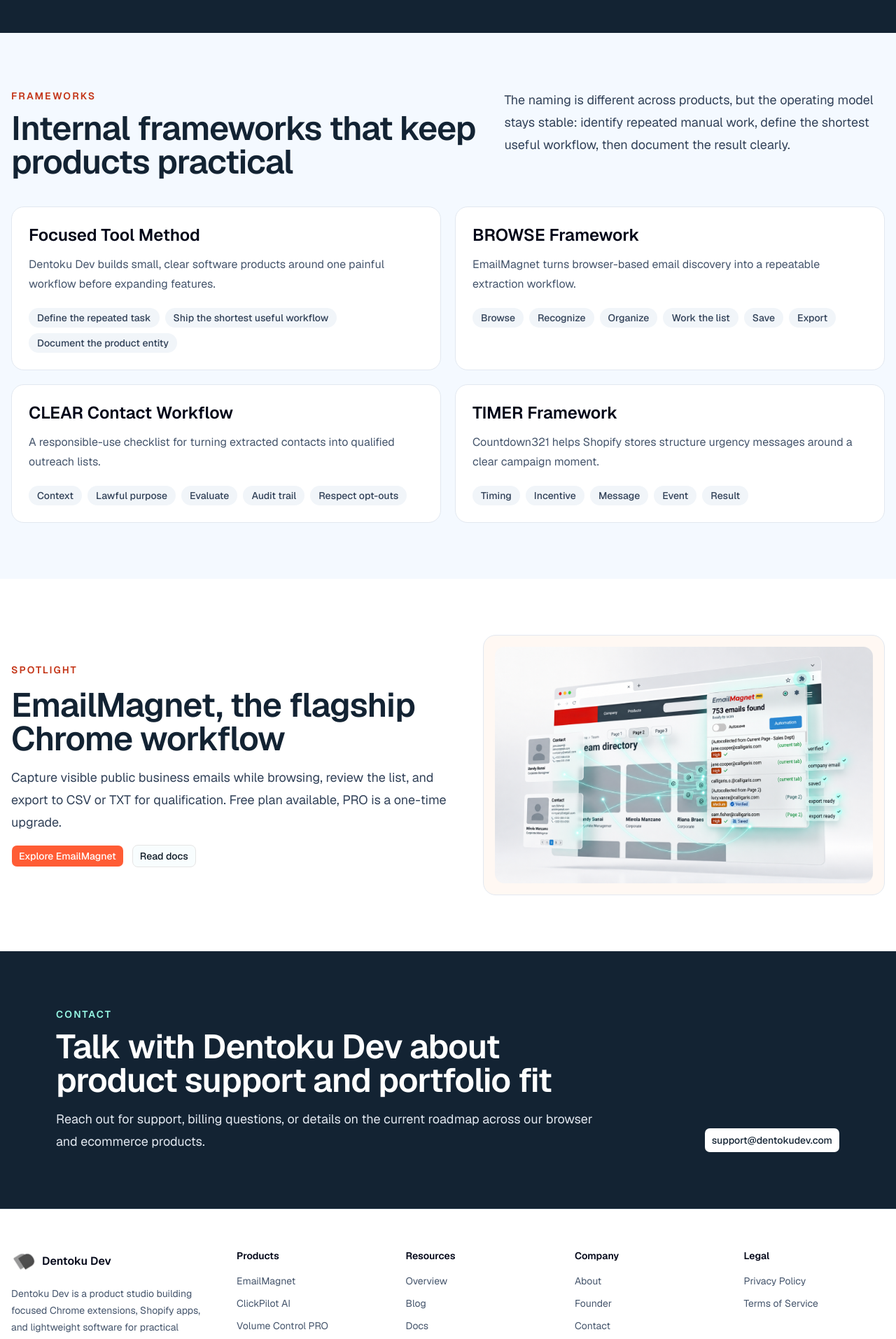
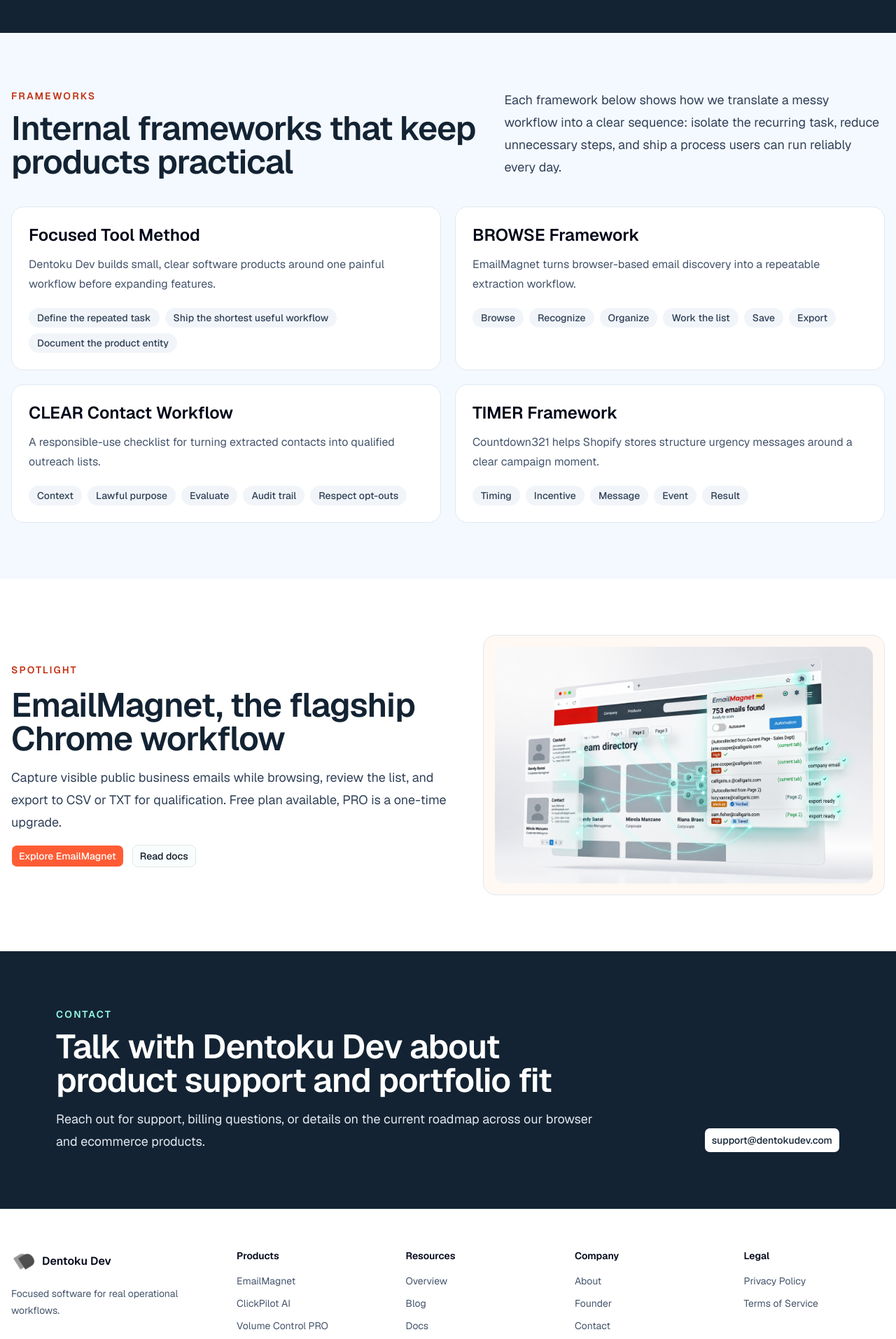
Before and after one commit to snighedis/emailmagnet_newsite, a Next.js app: page / in a window 1280 px wide. Shown: the part 2580-4493 px from the top of the page at 70% size. Built offline with nearby package versions, Linux system fonts and the light colour scheme.

Commit message:
Polish homepage copy and mobile/footer content

```diff
--- a/src/app/page.tsx
+++ b/src/app/page.tsx
@@ -186,9 +186,9 @@
               </h2>
             </div>
             <p className="text-lg leading-8 text-slate-700">
-              The naming is different across products, but the operating model stays stable:
-              identify repeated manual work, define the shortest useful workflow, then document the
-              result clearly.
+              Each framework below shows how we translate a messy workflow into a clear sequence:
+              isolate the recurring task, reduce unnecessary steps, and ship a process users can run
+              reliably every day.
             </p>
           </div>
 
--- a/src/data/site.ts
+++ b/src/data/site.ts
@@ -61,8 +61,7 @@
   logo: "/brand/dentoku-logo.jpg",
   socialImage: "/brand/dentoku-social-preview.png",
   googleAnalyticsId: "G-WKYOX8TLY9",
-  description:
-    "Dentoku Dev is a product studio building focused Chrome extensions, Shopify apps, and lightweight software for practical business workflows.",
+  description: "Focused software for real operational workflows.",
   supportEmail: "support@dentokudev.com",
   location: "Milan, Italy",
   primaryCta: {
```
